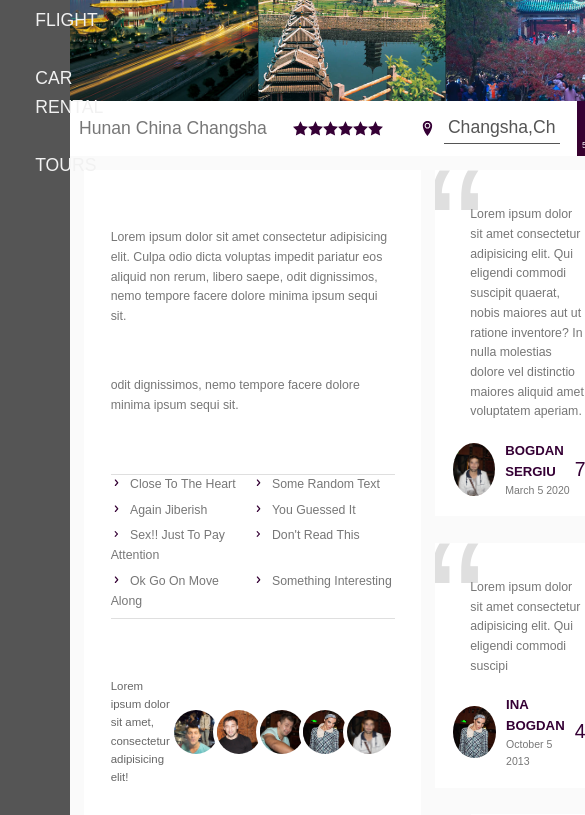
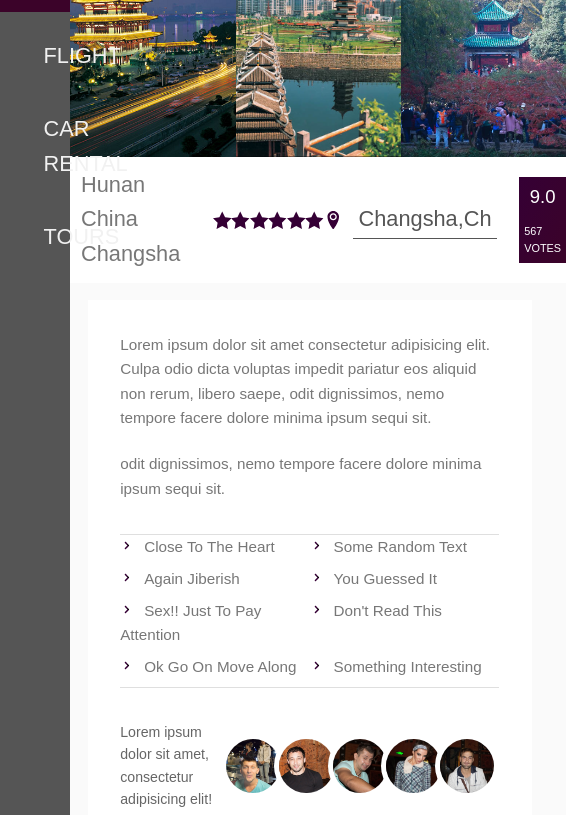
Before and after one commit to vmwhoami/Trillo, a website: page index.html in a window 390 px wide. Shown: the part 137-952 px from the top of the page, 585 px wide, since content can reach past the window. Drawn offline with Linux system fonts and the light colour scheme; a web font is replaced by a local one.

```diff
--- a/sass/_base.scss
+++ b/sass/_base.scss
@@ -13,15 +13,15 @@
     --gray2: #666;
     --gray3: #777;
 
-    --shadow: 0 4rem 6rem rgba(0, 0, 0, .3)
-
-
-    ///Break points
- --break-lg: 75em;//1200px
- --break-md:48em; //768px
+    --shadow: 0 4rem 6rem rgba(0, 0, 0, .3) ///Break points
+        --break-lg: 75em; //1200px
+    --break-md: 48em; //768px
 
 }
+
 $break-md:48em;
+$break-lg:75em;
+$break-lg2:56.25em; //900px
 
 *,
 *::before,
@@ -34,8 +34,9 @@
 html {
     box-sizing: border-box;
     font-size: 62.5%;
-    @media only screen and (max-width:$break-md){
-        font-size: 55%;
+
+    @media only screen and (max-width:$break-md) {
+        font-size: 68%;
     }
 }
 
--- a/sass/_components.scss
+++ b/sass/_components.scss
@@ -139,7 +139,7 @@
             display: inline-block;
             width: 100%;
             height: 100%;
-            // align-self: stretch;
+
 
             &:hover {
                 background-color: var(--gray-light3);
--- a/sass/_layout.scss
+++ b/sass/_layout.scss
@@ -5,7 +5,8 @@
     box-shadow: var(--shadow);
 
     @media only screen and (max-width:48em) {
-    margin: 0;
+        margin: 0;
+        max-width: 100%;
     }
 }
 
@@ -42,6 +43,10 @@
     display: flex;
     padding: 1.6rem;
     background-color: var(--gray-light1);
+
+    @media only screen and (max-width:48em) {
+        flex-direction: column;
+    }
 }
 
 .description {
```
Also changed, not shown: css/styles.css, 1 other file.
